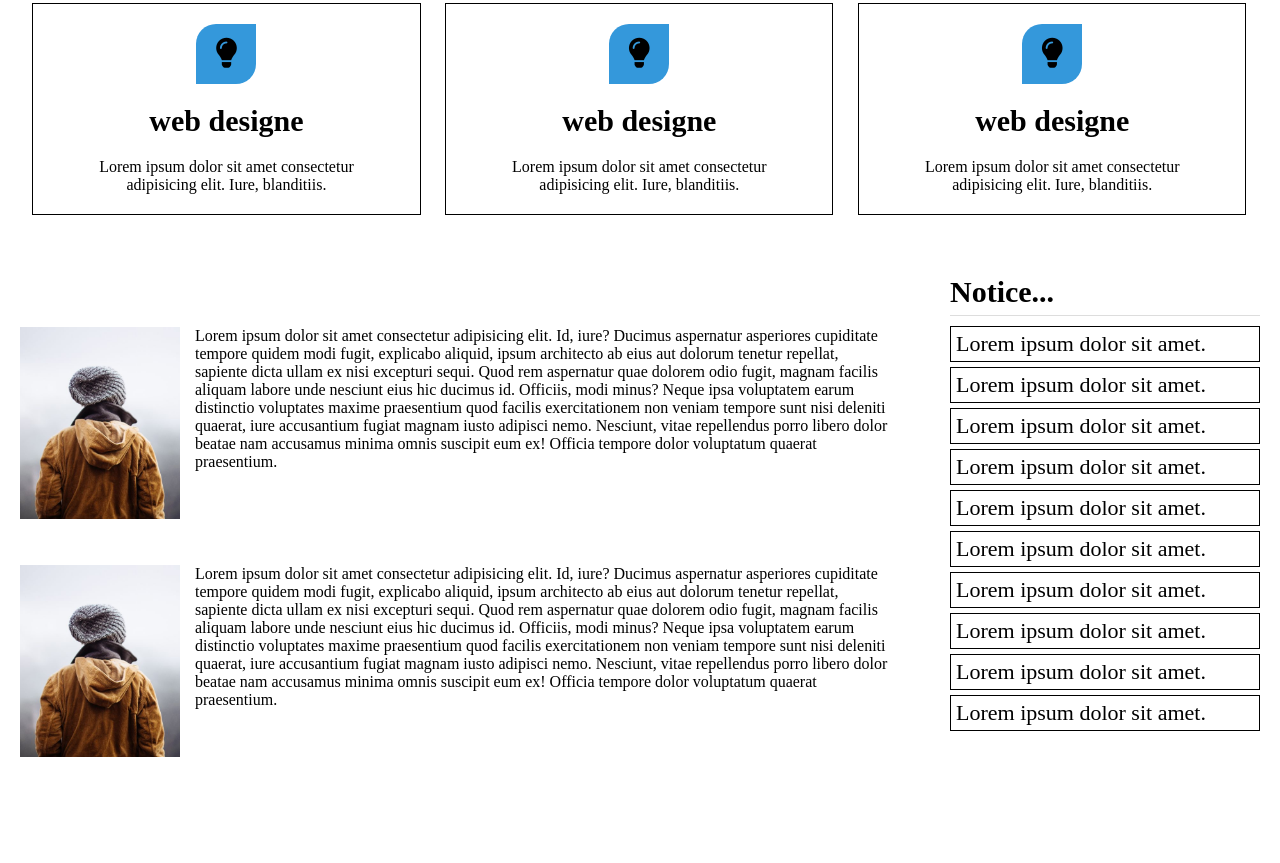
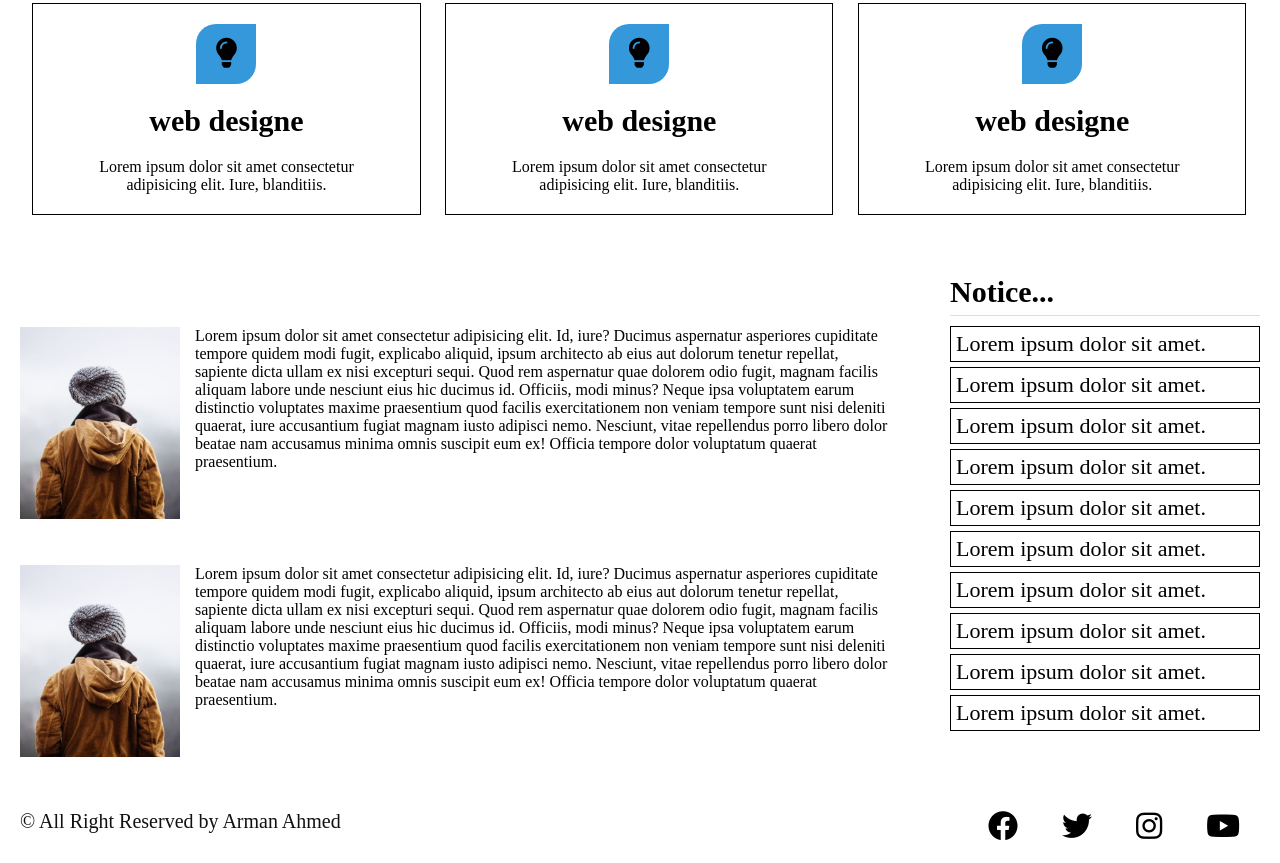
Before and after one commit to Sanjid4546/class-27, a plain HTML site: page index.html in a window 1280 px wide. Shown: the part 1200-2063 px from the top of the page. Before the commit the page ends 1957 px from the top, so only its background shows below. Drawn offline with Linux system fonts and the light colour scheme; files whose address does not match are found by name.

Commit message:
Update index.html

```diff
--- a/index.html
+++ b/index.html
@@ -7,7 +7,7 @@
 
     <link rel="stylesheet" href="https://cdnjs.cloudflare.com/ajax/libs/font-awesome/6.0.0-beta3/css/all.min.css" integrity="sha512-Fo3rlrZj/k7ujTnHg4CGR2D7kSs0v4LLanw2qksYuRlEzO+tcaEPQogQ0KaoGN26/zrn20ImR1DfuLWnOo7aBA==" crossorigin="anonymous" referrerpolicy="no-referrer" />
 
-    <title>Document</title>
+    <title>Class 15</title>
     <link rel="stylesheet" href="style.css">
     <link rel="stylesheet" href="./css/responsive.css">
 
@@ -101,6 +101,22 @@
 
     </div>
 </div>
+<div class="footer cler-fix">
+    <div class="fixed-with">
+        <div class="footer-left">
+          <p>© All Right Reserved by Arman Ahmed</p>
+
+        </div>
+        <div class="footer-right">
+          <ul>
+              <li><a href="#"><i class="fab fa-facebook"></i></a></li>
+              <li><a href="#"><i class="fab fa-twitter"></i></a></li>
+              <li><a href="#"><i class="fab fa-instagram"></i></a></li>
+              <li><a href="#"><i class="fab fa-youtube"></i></a></li>
+          </ul>
+      </div>
+    </div>
+  </div>
 
 </body>
 </html>
```
